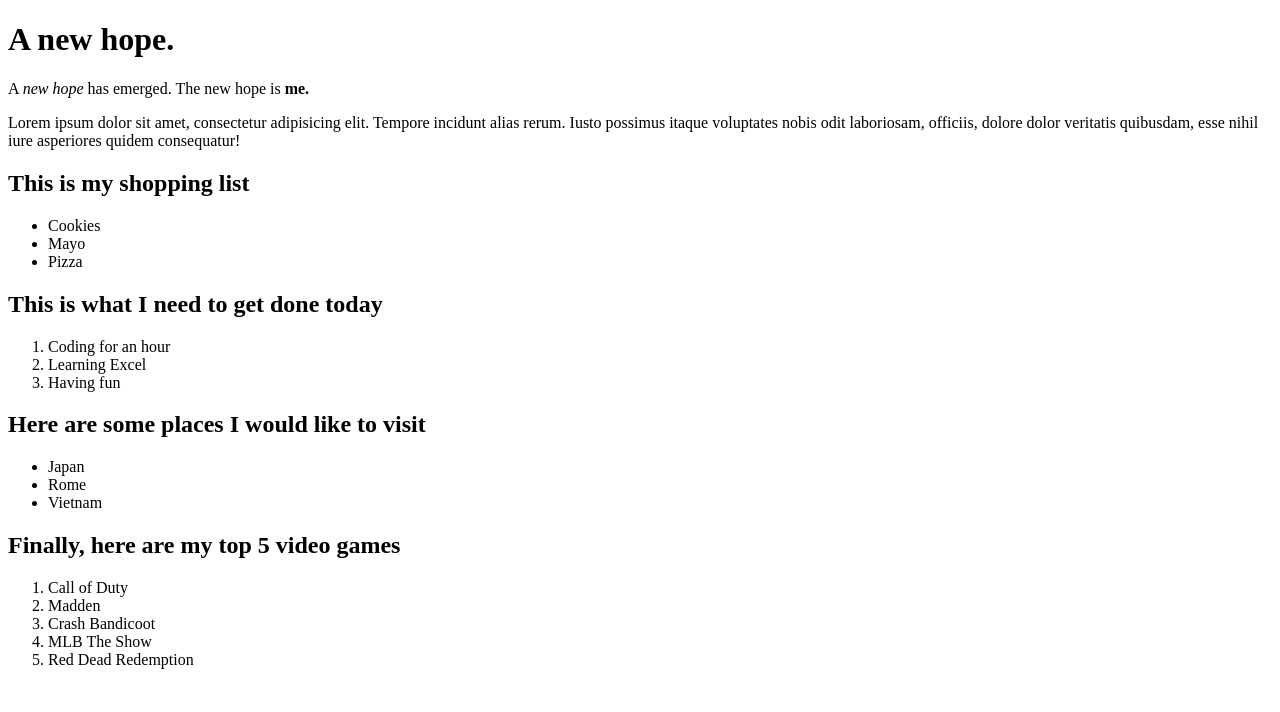
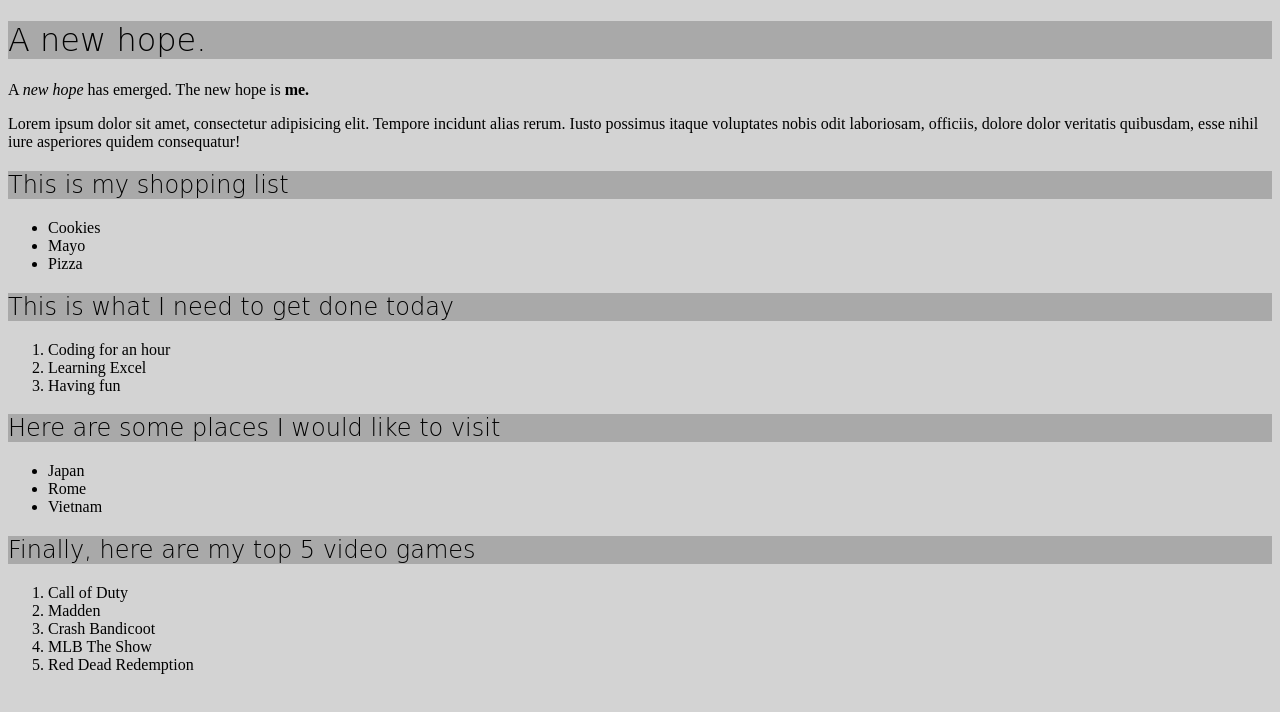
Before and after one commit to chuckstah/my-first-webpage, a plain HTML site: page index.html in a window 1280 px wide. Drawn offline with Linux system fonts and the light colour scheme.

Commit message:
Added class selectors to HTML & created stylesheet Styles added

```diff
--- a/index.html
+++ b/index.html
@@ -2,11 +2,12 @@
 <html lang="en">
     <head>
         <meta charset="UTF-8">
+        <link rel="stylesheet" href="style.css">
         <title>My First Webpage</title>
     </head>
 
     <body>
-        <h1>A new hope.</h1>
+        <h1 class="header">A new hope.</h1>
         <p>
             A <em>new hope</em> has emerged. The new hope is <strong>me.</strong>
         </p>
@@ -16,7 +17,7 @@
             Iusto possimus itaque voluptates nobis odit laboriosam, officiis, dolore dolor veritatis quibusdam, esse nihil iure asperiores quidem consequatur!
         </p>
 
-        <h2>This is my shopping list</h2>
+        <h2 class="header">This is my shopping list</h2>
 
             <ul>
                 <li>Cookies</li>
@@ -25,7 +26,7 @@
 
             </ul>
 
-        <h2>This is what I need to get done today</h2>
+        <h2 class="header">This is what I need to get done today</h2>
 
             <ol>
                 <li>Coding for an hour</li>
@@ -34,7 +35,7 @@
 
             </ol>
 
-        <h2>Here are some places I would like to visit</h2>
+        <h2 class="header">Here are some places I would like to visit</h2>
 
             <ul>
                 <li>Japan</li>
@@ -43,7 +44,7 @@
 
             </ul>
 
-        <h2>Finally, here are my top 5 video games</h2>
+        <h2 class="header">Finally, here are my top 5 video games</h2>
             <ol>
                 <li>Call of Duty</li>
                 <li>Madden</li>
--- /dev/null
+++ b/style.css
@@ -0,0 +1,13 @@
+* {
+    background-color: lightgray;
+}
+
+p {
+    font-family: 'Times New Roman', Times, serif;
+}
+
+.header {
+    font-weight: 200;
+    font-family: cursive;
+    background-color: darkgray;
+}
```
